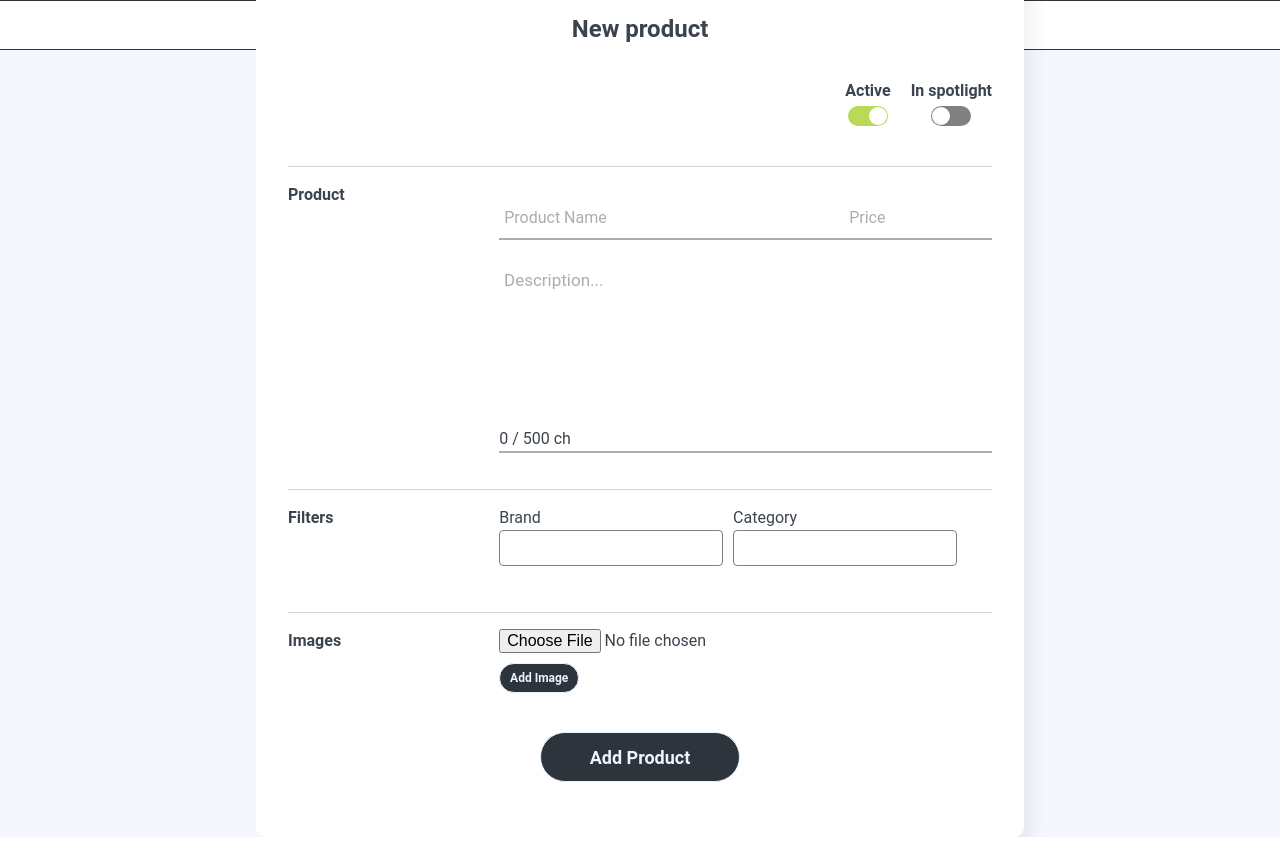
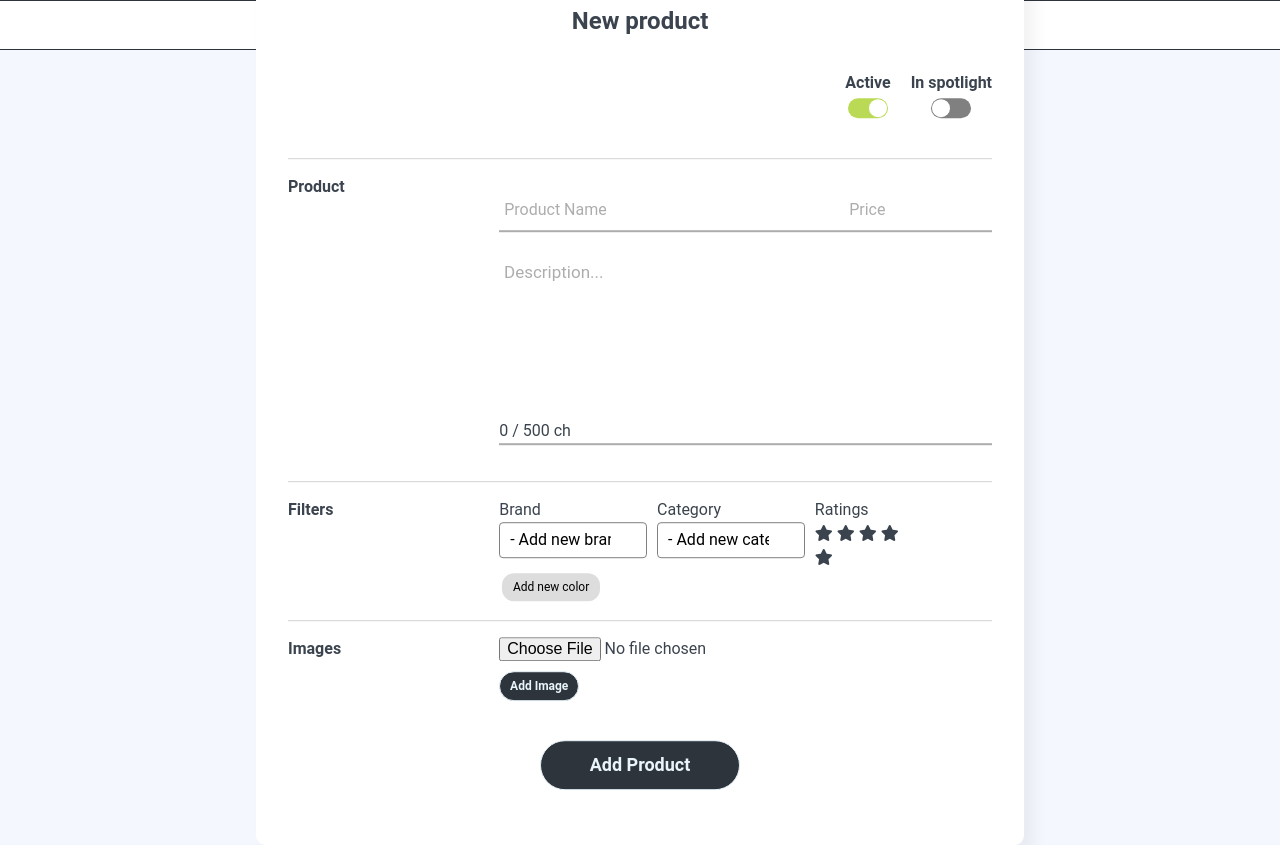
Before and after one commit to ThibaultCallia/GW1, a PHP site: page /php/add_products.php in a window 1280 px wide. Run offline with PHP 8.4, Linux system fonts and the light colour scheme; the visitor is signed in with stand-in values (Sample User, id 1); data that the repository does not hold is empty; some libraries are stand-ins or nearby versions.

Commit message:
ability to add new brand, cat & color

```diff
--- a/CSS/select.css
+++ b/CSS/select.css
@@ -1 +1 @@
-.filter-wrap select{background-color:#fff;border:.5px solid gray;border-radius:4px;display:inline-block;font:inherit;line-height:1.5em;padding:5px 35px 5px 10px;margin-bottom:5px;box-sizing:border-box;appearance:none}.filter-wrap .wrap2 .select_input{display:flex;flex-direction:column;column-gap:5px}/*# sourceMappingURL=select.css.map */
+.filter-wrap select{background-color:#fff;border:.5px solid gray;border-radius:4px;display:inline-block;font:inherit;line-height:1.5em;padding:5px 35px 5px 10px;margin-bottom:5px;box-sizing:border-box;appearance:none}.filter-wrap .wrap2 .select_input{display:flex;flex-direction:column;column-gap:5px}.select_input select button.add{z-index:10;transform:scale(0.01);position:relative;top:0;left:0}/*# sourceMappingURL=select.css.map */
--- /dev/null
+++ b/cssMain/hidden.css
@@ -0,0 +1,3 @@
+.hidden{
+    display: none;
+}
--- a/js/admin.js
+++ b/js/admin.js
@@ -1,10 +1,88 @@
-// Get the "Add Image" button and the optional image input fields
-const addImageButton = document.getElementById("add-image-button");
-const optionalImages = document.getElementById("optional-images");
+// ------------ For color buttons to stay clicked ------------
+function toggleClickedClass(event) {
+  event.target.classList.toggle("clicked");
+}
+const buttons = [
+  ...document.querySelectorAll(".filter-wrap .colors button label"),
+];
+buttons.pop();
+buttons.forEach((button) =>
+  button.addEventListener("click", toggleClickedClass)
+);
 
-// When the "Add Image" button is clicked, show the optional image input fields
-addImageButton.onclick = function () {
-  optionalImages.style.display = "block";
-  // Disable the "Add Image" button so it can't be clicked again
-  addImageButton.disabled = true;
-};
+// ------------- char count --------------------
+const textarea = document.querySelector("#description");
+const charCount = document.querySelector("#char-count");
+
+textarea.addEventListener("input", () => {
+  charCount.textContent = textarea.value.length;
+});
+// char count limit
+const charLimit = 100;
+
+textarea.addEventListener("input", () => {
+  charCount.textContent = textarea.value.length;
+  if (textarea.value.length > charLimit) {
+    textarea.value = textarea.value.substring(0, charLimit);
+    charCount.textContent = charLimit;
+    charCount.style.color = "red";
+  } else {
+    charCount.style.color = "black";
+  }
+});
+
+// ----- deleting default submit behaviour on all add image btns ---
+document.querySelectorAll(".add-img").forEach((btn) => {
+  btn.addEventListener("click", function (event) {
+    event.preventDefault();
+  });
+});
+
+// ------  make input field appear when add new brand/category is selected---
+const brandSelect = document.querySelector("#brand-select");
+const categorySelect = document.querySelector("#category-select");
+
+brandSelect.addEventListener("change", brandInput);
+categorySelect.addEventListener("change", catInput);
+
+function brandInput() {
+  const selectedValue = brandSelect.options[brandSelect.selectedIndex].value;
+  if (selectedValue == "0") {
+    // console.log("test if");
+    document.querySelector(".newBrand").classList.remove("hidden");
+  } else {
+    // console.log("test else");
+    document.querySelector(".newBrand").classList.add("hidden");
+  }
+}
+function catInput() {
+  const selectedValue =
+    categorySelect.options[categorySelect.selectedIndex].value;
+  if (selectedValue == "0") {
+    // console.log("test if");
+    document.querySelector(".newCat").classList.remove("hidden");
+  } else {
+    // console.log("test else");
+    document.querySelector(".newCat").classList.add("hidden");
+  }
+}
+
+//  ----- show input field for colors when button is clicked ---
+const btn = document.querySelector(".addNewCol");
+const newCol1 = document.querySelector("#newCol1");
+const newCol2 = document.querySelector("#newCol2");
+const newCol3 = document.querySelector("#newCol3");
+
+let counter = 1;
+btn.addEventListener("click", function () {
+  if (counter == "1") {
+    newCol1.classList.remove("hidden");
+    counter++;
+  } else if (counter == "2") {
+    newCol2.classList.remove("hidden");
+    counter++;
+  } else {
+    newCol3.classList.remove("hidden");
+    btn.classList.add("hidden");
+  }
+});
--- a/php/add_products.php
+++ b/php/add_products.php
@@ -30,7 +30,9 @@ $mysqli->close();
     <link rel="stylesheet" href="https://fonts.googleapis.com/css2?family=Material+Symbols+Outlined:opsz,wght,FILL,GRAD@20..48,100..700,0..1,-50..200" />
     <link rel="stylesheet" href="./../CSS/add_product.css" />
     <link rel="stylesheet" href="./../CSS/select.css" />
-    <script src="./add-products.js" type="module"></script>
+    <link rel="stylesheet" href="./../cssMain/hidden.css" />
+    <script src="https://kit.fontawesome.com/cdb38844a4.js" crossorigin="anonymous"></script>
+    <script src="./../js/admin.js" type="module"></script>
     <title>New Products</title>
 </head>
 
@@ -95,10 +97,9 @@ $mysqli->close();
                             <?php foreach ($brands as $brand) { ?>
                                 <option value="<?= $brand["id"] ?>"><?= $brand["name"] ?></option>
                             <?php } ?>
+                            <option value="0">- Add new brand -</option>
                         </select>
-                        <button class="add add-brand">
-                            <span class="material-symbols-outlined">add_circle</span>
-                        </button>
+                        <input type="text" class="newBrand hidden" name="newBrand">
                     </div>
                     <div class="select_input select_input-category">
                         <label for="category-select">Category</label>
@@ -106,21 +107,32 @@ $mysqli->close();
                             <?php foreach ($categories as $category) { ?>
                                 <option value="<?= $category["id"] ?>"><?= $category["name"] ?></option>
                             <?php } ?>
+                            <option value="0">- Add new category -</option>
                         </select>
-                        <button class="add add-cat">
-                            <span class="material-symbols-outlined">add_circle</span>
-                        </button>
+                        <input type="text" class="newCat hidden" name="newCat">
+                    </div>
+                    <div class="ratings">
+                        <span class="title">Ratings</span>
+                        <figure>
+                            <i class="fas fa-star"></i>
+                            <i class="fas fa-star"></i>
+                            <i class="fas fa-star"></i>
+                            <i class="fas fa-star"></i>
+                            <i class="fas fa-star"></i>
+                        </figure>
                     </div>
                     <div class="colors">
                         <?php foreach ($colors as $color) { ?>
                             <button type="button">
                                 <label for="<?= $color["color_name"] ?>"><?= $color["color_name"] ?></label>
                             </button>
-                            <!-- style="display:none" -->
                             <input type="checkbox" value="<?= $color["id"] ?>" id='<?= $color["color_name"] ?>' name='<?= $color["color_name"] ?>'>
                         <?php } ?>
-                        <button class="add add-col">
-                            <span class="add material-symbols-outlined">add_circle</span>
+                        <input type="text" class="hidden" id="newCol1" name="newCol1">
+                        <input type="text" class="hidden" id="newCol2" name="newCol2">
+                        <input type="text" class="hidden" id="newCol3" name="newCol3">
+                        <button type="button" class="addNewCol">
+                            <label for="newCol">Add new color</label>
                         </button>
                     </div>
                 </div>
@@ -163,33 +175,5 @@ $mysqli->close();
 
 </html>
 <script>
-    // For color buttons to stay clicked
-    function toggleClickedClass(event) {
-        event.target.classList.toggle("clicked");
-    }
-    const buttons = document.querySelectorAll(".filter-wrap .colors button label");
-    buttons.forEach((button) =>
-        button.addEventListener("click", toggleClickedClass)
-    );
 
-    // char count
-    const textarea = document.querySelector('#description');
-    const charCount = document.querySelector('#char-count');
-
-    textarea.addEventListener('input', () => {
-        charCount.textContent = textarea.value.length;
-    });
-    // char count limit
-    const charLimit = 50;
-
-    textarea.addEventListener('input', () => {
-        charCount.textContent = textarea.value.length;
-        if (textarea.value.length > charLimit) {
-            textarea.value = textarea.value.substring(0, charLimit);
-            charCount.textContent = charLimit;
-            charCount.style.color = "red";
-        } else {
-            charCount.style.color = "black";
-        }
-    });
 </script>
--- a/scss/add_product.scss
+++ b/scss/add_product.scss
@@ -307,19 +307,20 @@ form{
 
 // filter section
 .filter-wrap{
-    .select_input{
-        flex-grow: 1;
-        flex-basis: 45%;
+    .select_input,label{
+        width: 30%;
+    }
+    .ratings{
+        width: 20%;
     }
     button.add{
         display: flex;
         justify-content: center;
         align-items: center;
         text-align: center;
-        width: 25px;
-        height: 25px;
+        width: 0;
+        height: 0;
         border-radius: 25px;
-        opacity: 0;
         cursor: pointer;
         outline: none;
         &:hover span{
@@ -432,3 +433,7 @@ form{
 .filter-wrap input[type="checkbox"]{
     display: none;
 }
+
+.hidden{
+    display: none;
+}
--- a/scss/select.scss
+++ b/scss/select.scss
@@ -20,3 +20,16 @@
         column-gap: 5px;
     }
 }
+
+.select_input{
+    select{
+        button.add{
+            z-index: 10;
+            transform: scale(0.01);
+            position: relative;
+            top:0;
+            left: 0;
+        }
+
+    }
+}
```
Also changed, not shown: php/includes/insert_queries.php (+58 -3 lines), test/add-products.js (+0 -14 lines), CSS/add_product.css, 4 other files.
